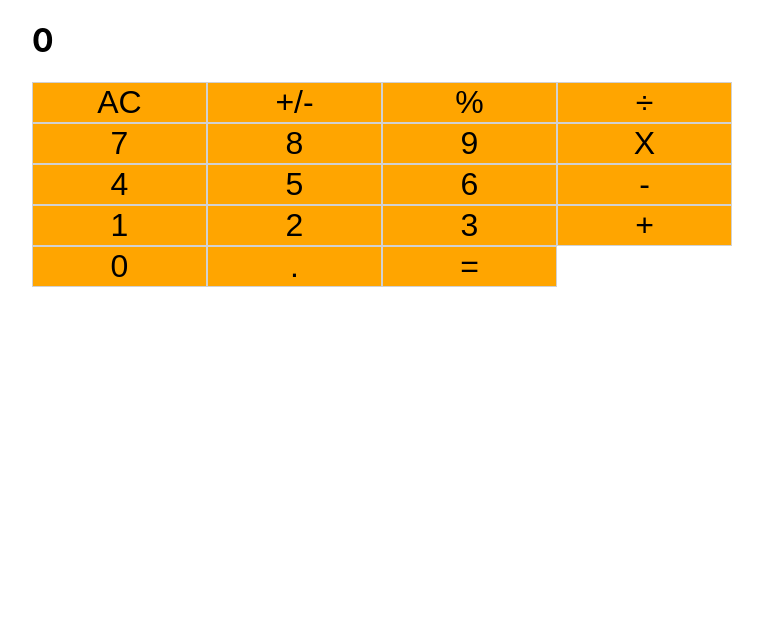
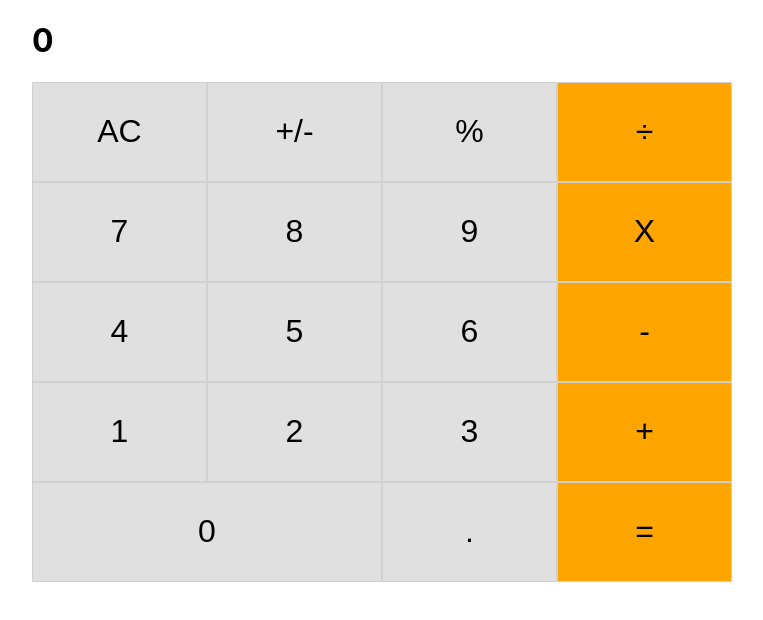
Before and after one commit to imhta/calculator, a React (Create React App) app: page / in a window 1280 px wide. Shown: the top 620 px of the page, without its empty margins (258-1021 px from the left). Built offline with nearby package versions, Linux system fonts and the light colour scheme.

Commit message:
:art: style the button panel component

```diff
--- a/src/components/ButtonPanel.jsx
+++ b/src/components/ButtonPanel.jsx
@@ -3,35 +3,36 @@
 import Button from './Button.jsx';
 
 function ButtonPanel() {
+  const grey = '#e0e0e0';
   return (
-    <section>
+    <section className="ButtonPanel">
       <div className="row">
-        <Button name="AC" />
-        <Button name="+/-" />
-        <Button name="%" />
+        <Button name="AC" color={grey} />
+        <Button name="+/-" color={grey} />
+        <Button name="%" color={grey} />
         <Button name="÷" />
       </div>
       <div className="row">
-        <Button name="7" />
-        <Button name="8" />
-        <Button name="9" />
+        <Button name="7" color={grey} />
+        <Button name="8" color={grey} />
+        <Button name="9" color={grey} />
         <Button name="X" />
       </div>
       <div className="row">
-        <Button name="4" />
-        <Button name="5" />
-        <Button name="6" />
+        <Button name="4" color={grey} />
+        <Button name="5" color={grey} />
+        <Button name="6" color={grey} />
         <Button name="-" />
       </div>
       <div className="row">
-        <Button name="1" />
-        <Button name="2" />
-        <Button name="3" />
+        <Button name="1" color={grey} />
+        <Button name="2" color={grey} />
+        <Button name="3" color={grey} />
         <Button name="+" />
       </div>
       <div className="row">
-        <Button name="0" />
-        <Button name="." />
+        <Button name="0" color={grey} wide />
+        <Button name="." color={grey} />
         <Button name="=" />
       </div>
     </section>
--- a/src/components/ButtonPanel.scss
+++ b/src/components/ButtonPanel.scss
@@ -0,0 +1,9 @@
+.ButtonPanel{
+    display: flex;
+    flex-direction: column;
+
+    .row{
+        display: flex;
+        min-height: 100px;
+    }
+}
```
